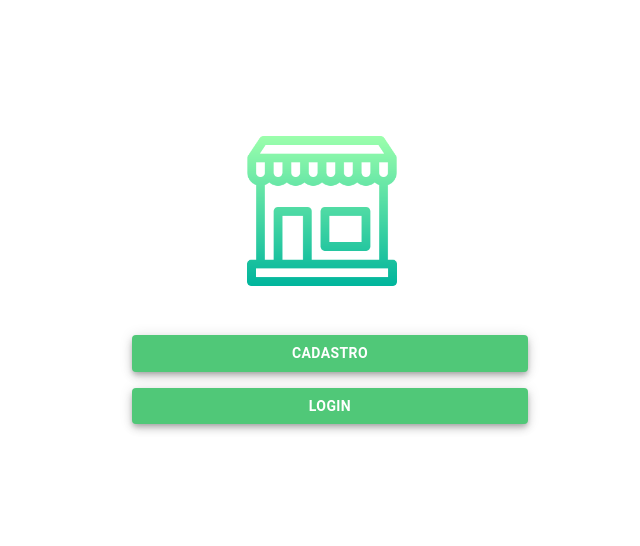
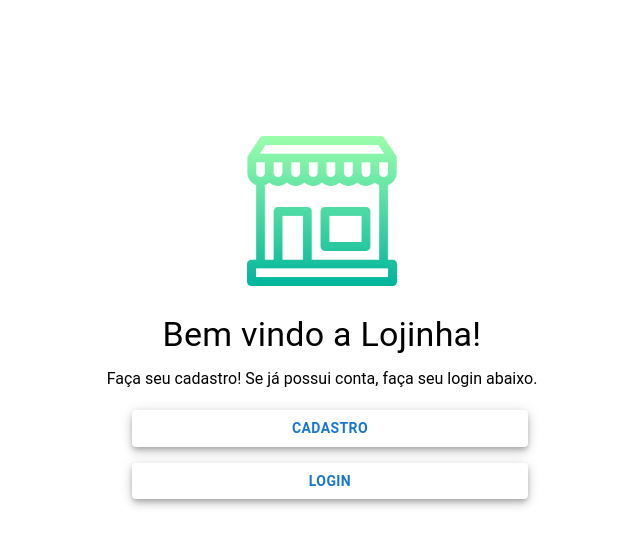
Before and after one commit to brcls/lojinha-simples, a React (Create React App) app: page / in a window 1280 px wide. Shown: the top 546 px of the page, without its empty margins (270-910 px from the left). Built offline with nearby package versions, Linux system fonts and the light colour scheme.

Commit message:
Fix: consertando margens e adicionando textos

```diff
--- a/src/App.jsx
+++ b/src/App.jsx
@@ -1,9 +1,9 @@
 import React from "react";
 import Rotas from './routes';
 
-function App(){
+function App() {
     return (
-        <Rotas/>
+        <Rotas />
     );
 }
 
--- a/src/pages/Cadastro.jsx
+++ b/src/pages/Cadastro.jsx
@@ -1,16 +1,16 @@
 import React, { useState } from "react";
-import { TextField, Button, Switch, FormControlLabel, Container, Typography, Grid} from "@mui/material";
-import {Link} from "react-router-dom";
-import {ArrowCircleLeft} from "@mui/icons-material"
+import { TextField, Button, Switch, FormControlLabel, Container, Typography, Grid } from "@mui/material";
+import { Link } from "react-router-dom";
+import { ArrowCircleLeft } from "@mui/icons-material"
 
-function Cadastro({aoEnviar, validarCPF}) {
+function Cadastro({ aoEnviar, validarCPF }) {
     const [nome, setNome] = useState("");
     const [sobrenome, setSobrenome] = useState("");
     const [cpf, setCpf] = useState("");
     const [senha, setSenha] = useState("");
     const [promocoes, setPromocoes] = useState(true);
     const [novidades, setNovidades] = useState(false);
-  const [erros, setErros] = useState({cpf:{valido:true, texto:""}})
+    const [erros, setErros] = useState({ cpf: { valido: true, texto: "" } })
     return (
         <Grid
             container
@@ -19,16 +19,16 @@ function Cadastro({aoEnviar, validarCPF}) {
             alignItems="flex-start"
         >
             <Link to="/" style={{ textDecoration: 'none' }}>
-            <Button fullWidth size='small' sx={{boxShadow: 5, margin: 2}}>
-                <ArrowCircleLeft/>
+                <Button fullWidth size='small' sx={{ boxShadow: 5, mt: "20%", ml: "20%" }}>
+                    <ArrowCircleLeft />
                 </Button>
             </Link>
-        <Container component="article" maxWidth="sm" sx={{mr: 60}}>
-            <Typography variant="h3" component="h1" align="center" sx={{fontFamily: 'Roboto', mt: 10}}>Cadastro</Typography>
+            <Container component="article" maxWidth="sm" sx={{ mr: "30%" }}>
+                <Typography variant="h3" component="h1" align="center" sx={{ fontFamily: 'Roboto', mt: 10 }}>Cadastro</Typography>
                 <form
                     onSubmit={(event) => {
                         event.preventDefault();
-                aoEnviar({nome, sobrenome, cpf, novidades, promocoes, senha});
+                        aoEnviar({ nome, sobrenome, cpf, novidades, promocoes, senha });
                     }}
                 >
                     <TextField
@@ -59,9 +59,9 @@ function Cadastro({aoEnviar, validarCPF}) {
                             setCpf(event.target.value);
                         }}
 
-                onBlur={(event)=>{
+                        onBlur={(event) => {
                             const ehValido = validarCPF(cpf);
-                setErros({cpf:ehValido})
+                            setErros({ cpf: ehValido })
                         }}
                         error={!erros.cpf.valido}
                         helperText={erros.cpf.texto}
@@ -112,7 +112,7 @@ function Cadastro({aoEnviar, validarCPF}) {
                         }
                     />
                     <Link to="/produtos" style={{ textDecoration: 'none' }}>
-                <Button type="submit" color="primary" fullWidth sx={{mt: 2, fontWeight: "bold", boxShadow: 5}}>
+                        <Button type="submit" color="primary" fullWidth sx={{ mt: "1%", fontWeight: "bold", boxShadow: 5 }}>
                             Cadastrar
                         </Button>
                     </Link>
--- a/src/pages/Login.jsx
+++ b/src/pages/Login.jsx
@@ -1,12 +1,12 @@
 import React, { useState } from "react";
-import { TextField, Button, Container, Typography, Grid} from "@mui/material";
-import {Link} from "react-router-dom";
-import {ArrowCircleLeft} from '@mui/icons-material';
+import { TextField, Button, Container, Typography, Grid } from "@mui/material";
+import { Link } from "react-router-dom";
+import { ArrowCircleLeft } from '@mui/icons-material';
 
-function Login({aoEnviar, validarCPF}) {
+function Login({ aoEnviar, validarCPF }) {
     const [cpf, setCpf] = useState("");
     const [senha, setSenha] = useState("");
-  const [erros, setErros] = useState({cpf:{valido:true, texto:""}})
+    const [erros, setErros] = useState({ cpf: { valido: true, texto: "" } });
     return (
         <Grid
             container
@@ -15,17 +15,17 @@ function Login({aoEnviar, validarCPF}) {
             alignItems="flex-start"
         >
             <Link to="/" style={{ textDecoration: 'none' }}>
-            <Button fullWidth size='small' sx={{boxShadow: 5, margin: 2}}>
-                <ArrowCircleLeft/>
+                <Button fullWidth size='small' sx={{ boxShadow: 5, mt: "20%", ml: "20%" }}>
+                    <ArrowCircleLeft />
                 </Button>
             </Link>
 
-        <Container component="article" maxWidth="sm" sx={{mr: 60}}>
-            <Typography variant="h3" component="h1" align="center" sx={{fontFamily: 'Roboto', mt: 10}} >Login</Typography>
+            <Container component="article" maxWidth="sm" sx={{ mr: "30%" }}>
+                <Typography variant="h3" component="h1" align="center" sx={{ fontFamily: 'Roboto', mt: 10 }} >Login</Typography>
                 <form
                     onSubmit={(event) => {
                         event.preventDefault();
-                aoEnviar({cpf, senha});
+                        aoEnviar({ cpf, senha });
                     }}
                 >
                     <TextField
@@ -34,9 +34,9 @@ function Login({aoEnviar, validarCPF}) {
                             setCpf(event.target.value);
                         }}
 
-                onBlur={(event)=>{
+                        onBlur={(event) => {
                             const ehValido = validarCPF(cpf);
-                setErros({cpf:ehValido})
+                            setErros({ cpf: ehValido })
                         }}
                         error={!erros.cpf.valido}
                         helperText={erros.cpf.texto}
@@ -58,7 +58,7 @@ function Login({aoEnviar, validarCPF}) {
                         fullWidth
                     />
                     <Link to="/produtos" style={{ textDecoration: 'none' }}>
-                <Button fullWidth type="submit" color="primary" sx={{mt: 1, fontWeight: "bold", boxShadow: 5}}>
+                        <Button fullWidth type="submit" color="primary" sx={{ mt: "1%", fontWeight: "bold", boxShadow: 5 }}>
                             Login
                         </Button>
                     </Link>
--- a/src/pages/PaginaInexistente.jsx
+++ b/src/pages/PaginaInexistente.jsx
@@ -1,12 +1,23 @@
 import React from "react";
-import {Typography} from '@mui/material';
+import { Button, Container, Typography } from '@mui/material';
+import { Link } from 'react-router-dom';
+import { Home } from '@mui/icons-material';
 
-
-function PaginaInexistente (){
-    return(
-        <Typography variant="h1" component="h2">
-            ERRO 404
-        </Typography>
+function PaginaInexistente() {
+    return (
+        <Container maxWidth="sm">
+            <Typography variant="h3" align="center" sx={{ fontFamily: 'Roboto', mt: "20%" }} >
+                ERRO 404
+            </Typography>
+            <Typography variant="h6" align="center" sx={{ fontFamily: 'Roboto', mt: "3%" }}>
+                Página inxistente! aperte no botão abaixo para retornar à página inicial.
+            </Typography>
+            <Link to="/" style={{ textDecoration: 'none' }}>
+                <Button fullWidth color="primary" sx={{ mt: "6%", boxShadow: 5 }}>
+                    <Home />
+                </Button>
+            </Link>
+        </Container>
     );
 }
 
--- a/src/pages/TelaInicial.jsx
+++ b/src/pages/TelaInicial.jsx
@@ -1,25 +1,31 @@
 import React from "react";
-import { Button, Grid, Container } from '@mui/material';
+import { Button, Grid, Container, Typography } from '@mui/material';
 import LojaLogo from '../assets/loja.png';
-import {Link} from 'react-router-dom';
+import { Link } from 'react-router-dom';
 
-function TelaIncial(){
-    return(
+function TelaIncial() {
+    return (
         <Grid
-        container
-        spacing={12}
-        sx={{mt: 17}}
-        direction="column"
-        justifyContent="space-around"
-        alignItems="center"
+            container
+            spacing={12}
+            sx={{ mt: 17 }}
+            direction="column"
+            justifyContent="space-around"
+            alignItems="center"
         >
-            <img src={LojaLogo} alt="loja logo" width="150" height="150"/>
-            <Container  maxWidth="xs" sx={{mt:"3%"}}>
+            <img src={LojaLogo} alt="loja logo" width="150" height="150" />
+            <Typography variant="h4" align="center" sx={{ fontFamily: 'Roboto', mt: "2%" }}>
+                Bem vindo a Lojinha!
+            </Typography>
+            <Typography variant="h7" align="center" sx={{ fontFamily: 'Roboto', mt: "1%" }}>
+                Faça seu cadastro! Se já possui conta, faça seu login abaixo.
+            </Typography>
+            <Container maxWidth="xs" sx={{ mt: "1%" }}>
                 <Link to="/cadastro" style={{ textDecoration: 'none' }}>
-                    <Button fullWidth sx={{margin: 1, background: "#50c878", color: "white", fontWeight: "bold", boxShadow: 5}}>Cadastro</Button>
+                    <Button fullWidth sx={{ margin: 1, fontWeight: "bold", boxShadow: 5 }}>Cadastro</Button>
                 </Link>
                 <Link to="/login" style={{ textDecoration: 'none' }}>
-                    <Button fullWidth sx={{margin: 1, background: "#50c878", color: "white", fontWeight: "bold", boxShadow: 5}}>Login</Button>
+                    <Button fullWidth sx={{ margin: 1, fontWeight: "bold", boxShadow: 5 }}>Login</Button>
                 </Link>
             </Container>
         </Grid>
--- a/src/routes.js
+++ b/src/routes.js
@@ -1,5 +1,5 @@
 import React from 'react';
-import {BrowserRouter as Router, Route, Routes} from 'react-router-dom';
+import { BrowserRouter as Router, Route, Routes } from 'react-router-dom';
 
 import TelaInicial from './pages/TelaInicial';
 import Cadastro from './pages/Cadastro';
@@ -9,17 +9,17 @@ import Carrinho from './pages/Carrinho';
 import PedidoFinalizado from './pages/PedidoFinalizado';
 import Produtos from './pages/Produtos';
 
-function Rotas(){
-    return(
+function Rotas() {
+    return (
         <Router>
             <Routes>
-                <Route path='/' element={<TelaInicial/>}/>
-                <Route path='/cadastro' element={<Cadastro/>}/>
-                <Route path='/login' element={<Login/>}/>
-                <Route path='/carrinho' element={<Carrinho/>}/>
-                <Route path='/pedido-finalizado' element={<PedidoFinalizado/>}/>
-                <Route path='/produtos' element={<Produtos/>}/>
-                <Route element={<PaginaInexistente/>}/>
+                <Route path='/' element={<TelaInicial />} />
+                <Route path='/cadastro' element={<Cadastro />} />
+                <Route path='/login' element={<Login />} />
+                <Route path='/carrinho' element={<Carrinho />} />
+                <Route path='/pedido-finalizado' element={<PedidoFinalizado />} />
+                <Route path='/produtos' element={<Produtos />} />
+                <Route path='*' element={<PaginaInexistente />} />
             </Routes>
         </Router>
     );
```
Lines whose indentation alone changed are shown as unchanged.
